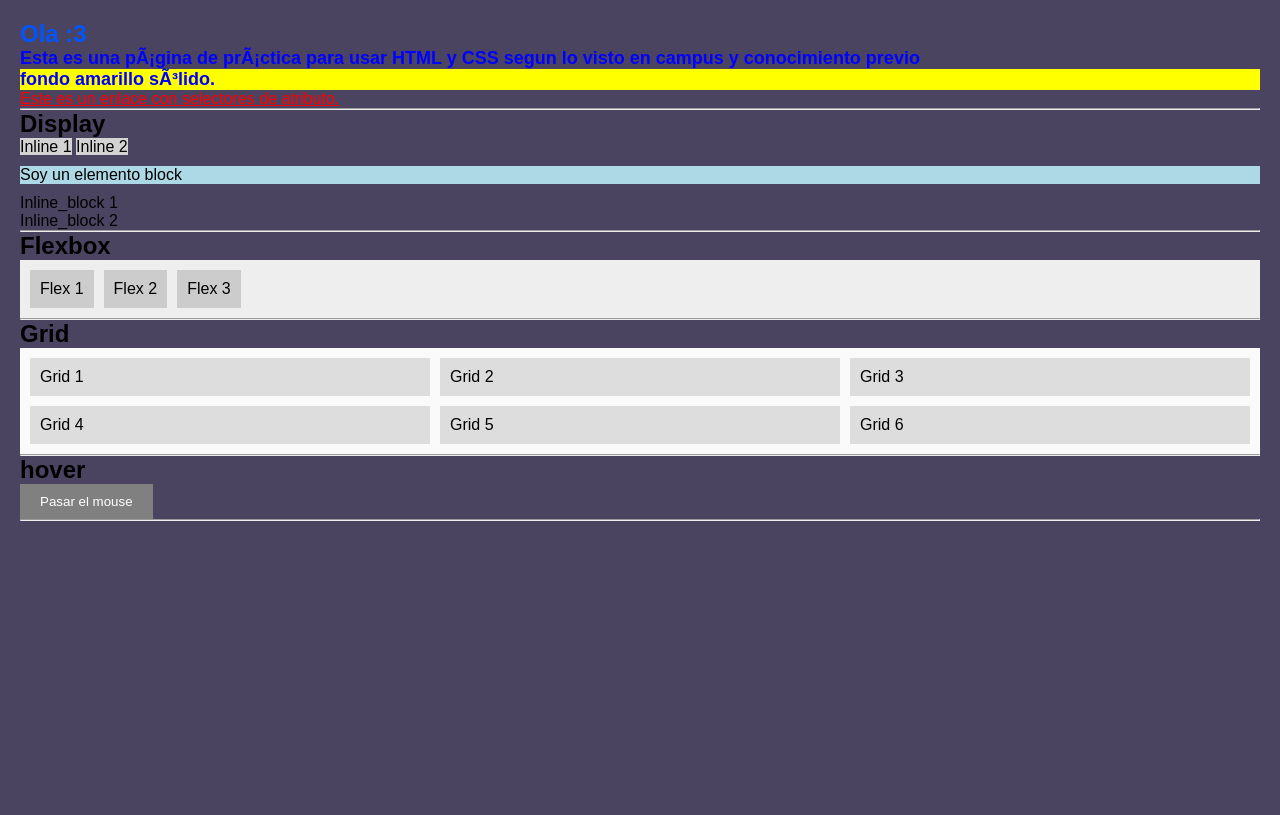
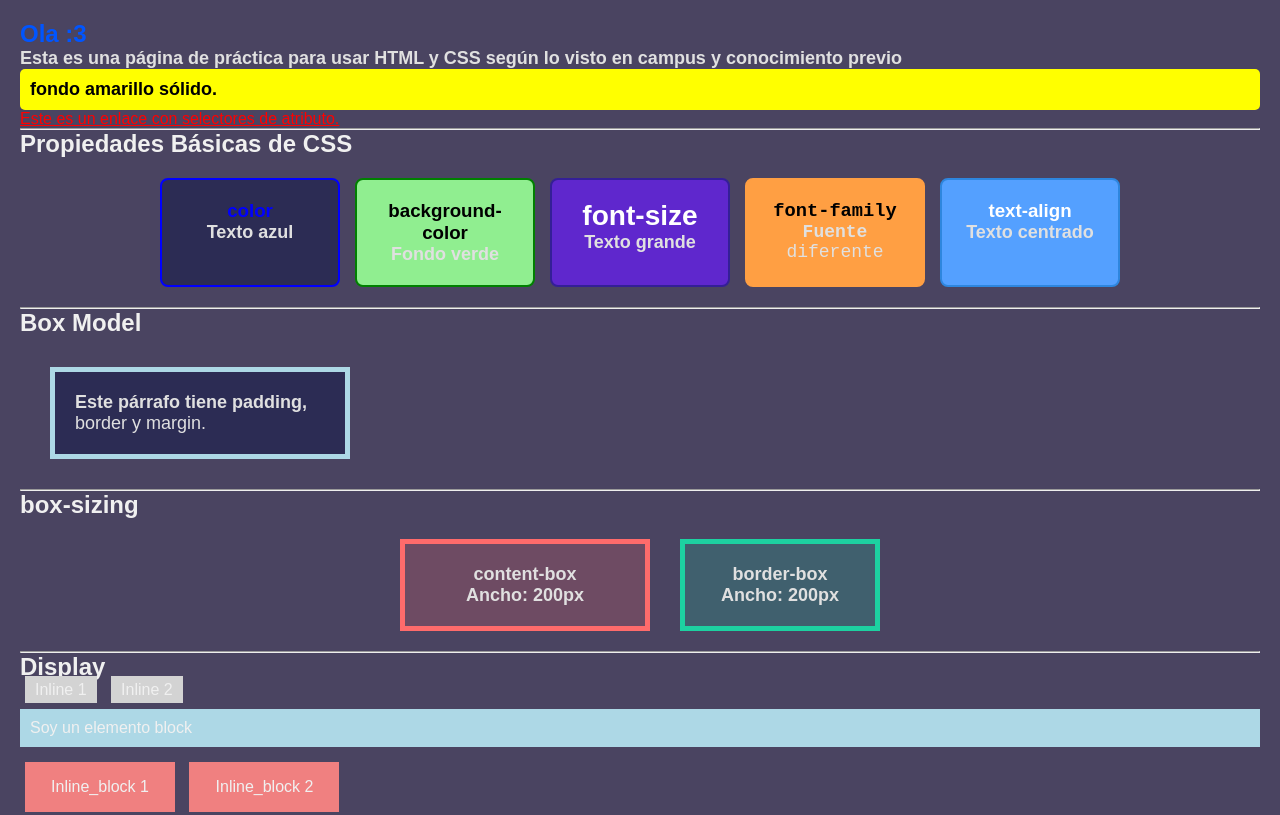
Before and after one commit to Velvett1521/intro-a-css, a plain HTML site: page index.html in a window 1280 px wide. Shown: the top 815 px of the page. Drawn offline with Linux system fonts and the light colour scheme.

Commit message:
cambios de modulo 2 css para entregable 2

```diff
--- a/index.html
+++ b/index.html
@@ -1,7 +1,7 @@
 <!DOCTYPE html>
 <html lang="es">
 <head>
-    <meta charset="UTF_8">
+    <meta charset="UTF-8">
     <title>página con CSS</title>
     <link rel="stylesheet" href="styles.css">
 </head>
@@ -9,7 +9,7 @@
 
     <h1 id="mi_id">Ola :3</h1>
 
-    <p>Esta es una página de práctica para usar HTML y CSS segun lo visto en campus y conocimiento previo</p>
+    <p>Esta es una página de práctica para usar HTML y CSS según lo visto en campus y conocimiento previo</p>
 
     <p class="mi_clase">
         fondo amarillo sólido.
@@ -19,13 +19,57 @@
 
     <hr>
 
+    <h2>Propiedades Básicas de CSS</h2>
+    <div class="propiedades-basicas">
+        <div class="propiedad color-ejemplo">
+            <h3>color</h3>
+            <p>Texto azul</p>
+        </div>
+        <div class="propiedad bgcolor-ejemplo">
+            <h3>background-color</h3>
+            <p>Fondo verde</p>
+        </div>
+        <div class="propiedad fontsize-ejemplo">
+            <h3>font-size</h3>
+            <p>Texto grande</p>
+        </div>
+        <div class="propiedad fontfamily-ejemplo">
+            <h3>font-family</h3>
+            <p>Fuente diferente</p>
+        </div>
+        <div class="propiedad textalign-ejemplo">
+            <h3>text-align</h3>
+            <p>Texto centrado</p>
+        </div>
+    </div>
+
+    <hr>
+
+    <h2>Box Model</h2>
+    <div class="box-model-ejemplo">
+        <p>Este párrafo tiene padding, border y margin.</p>
+    </div>
+
+    <hr>
+
+    <h2>box-sizing</h2>
+    <div class="box-sizing-container">
+        <div class="caja content-box">
+            <p>content-box</p>
+            <p>Ancho: 200px</p>
+        </div>
+        <div class="caja border-box">
+            <p>border-box</p>
+            <p>Ancho: 200px</p>
+        </div>
+    </div>
+
+    <hr>
+
     <h2>Display</h2>
-
     <div class="inline_ejemplo">Inline 1</div>
     <div class="inline_ejemplo">Inline 2</div>
-
     <div class="block_ejemplo">Soy un elemento block</div>
-
     <div class="inline_block_ejemplo">Inline_block 1</div>
     <div class="inline_block_ejemplo">Inline_block 2</div>
 
--- a/styles.css
+++ b/styles.css
@@ -2,6 +2,7 @@ body {
     font-family: Arial, sans-serif;
     background-color: #4a4461;
     padding: 20px;
+    color: #f0f0f0;
 }
 
 h1 {
@@ -10,11 +11,14 @@ h1 {
 
 p {
     font-size: 18px;
-    color: blue;
+    color: #e0e0e0;
 }
 
 .mi_clase {
     background-color: yellow;
+    color: #000;
+    padding: 10px;
+    border-radius: 5px;
 }
 
 #mi_id {
@@ -24,6 +28,7 @@ p {
 * {
     margin: 0;
     padding: 0;
+    box-sizing: border-box;
 }
 
 a[title] {
@@ -50,20 +55,26 @@ article > p {
 .inline_ejemplo {
     display: inline;
     background-color: lightgray;
+    padding: 5px 10px;
+    margin: 5px;
 }
 
 .block_ejemplo {
     display: block;
     background-color: lightblue;
     margin: 10px 0;
+    padding: 10px;
 }
 
-.inline_block-ejemplo {
+.inline_block_ejemplo {
     display: inline-block;
     width: 150px;
     height: 50px;
     background-color: lightcoral;
     margin: 5px;
+    padding: 10px;
+    text-align: center;
+    line-height: 30px;
 }
 
 .flex_container {
@@ -76,6 +87,7 @@ article > p {
 .flex_item {
     background-color: #ccc;
     padding: 10px;
+    flex: 1;
 }
 
 .grid_container {
@@ -101,8 +113,87 @@ button {
     padding: 10px 20px;
     border: none;
     cursor: pointer;
+    border-radius: 5px;
 }
 
-button:hover {
-    background-color: blue;
+.propiedades-basicas {
+    display: flex;
+    flex-wrap: wrap;
+    gap: 15px;
+    margin: 20px 0;
+    justify-content: center;
 }
+
+.propiedad {
+    padding: 20px;
+    border-radius: 8px;
+    width: 180px;
+    text-align: center;
+}
+
+.color-ejemplo {
+    color: blue;
+    background-color: #2c2c54;
+    border: 2px solid blue;
+}
+
+.bgcolor-ejemplo {
+    background-color: lightgreen;
+    color: #000;
+    border: 2px solid green;
+}
+
+.fontsize-ejemplo {
+    font-size: 1.5em;
+    background-color: #5f27cd;
+    color: white;
+    border: 2px solid #341f97;
+}
+
+.fontfamily-ejemplo {
+    font-family: 'Courier New', monospace;
+    background-color: #ff9f43;
+    color: #000;
+    border: 2px solid #ff9f43;
+}
+
+.textalign-ejemplo {
+    text-align: center;
+    background-color: #54a0ff;
+    color: white;
+    border: 2px solid #2e86de;
+}
+
+.box-model-ejemplo {
+    width: 300px;
+    padding: 20px;
+    border: 5px solid lightblue;
+    margin: 30px;
+    background-color: #2c2c54;
+}
+
+.box-sizing-container {
+    display: flex;
+    gap: 30px;
+    margin: 20px 0;
+    justify-content: center;
+}
+
+.caja {
+    width: 200px;
+    padding: 20px;
+    border: 5px solid;
+    text-align: center;
+}
+
+.content-box {
+    background-color: rgba(255, 107, 107, 0.2);
+    border-color: #ff6b6b;
+    box-sizing: content-box;
+}
+
+.border-box {
+    background-color: rgba(29, 209, 161, 0.2);
+    border-color: #1dd1a1;
+    box-sizing: border-box;
+}
```
